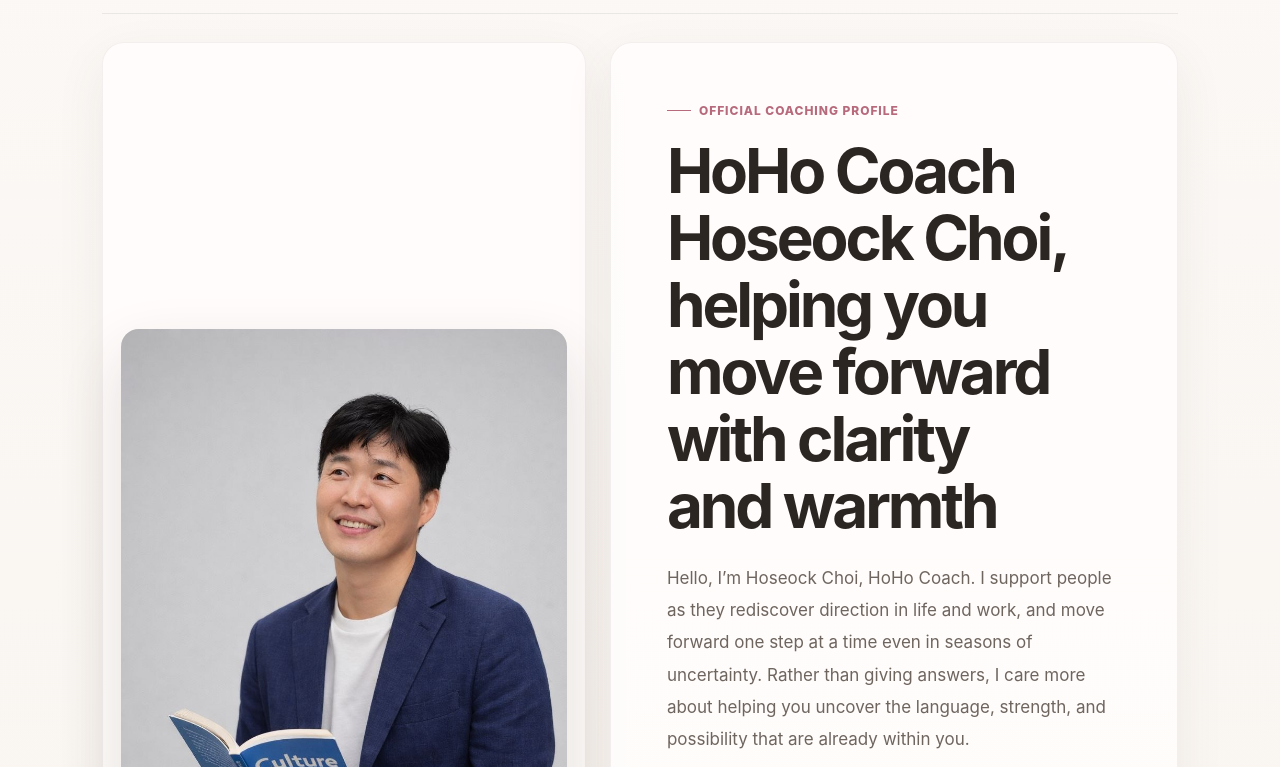
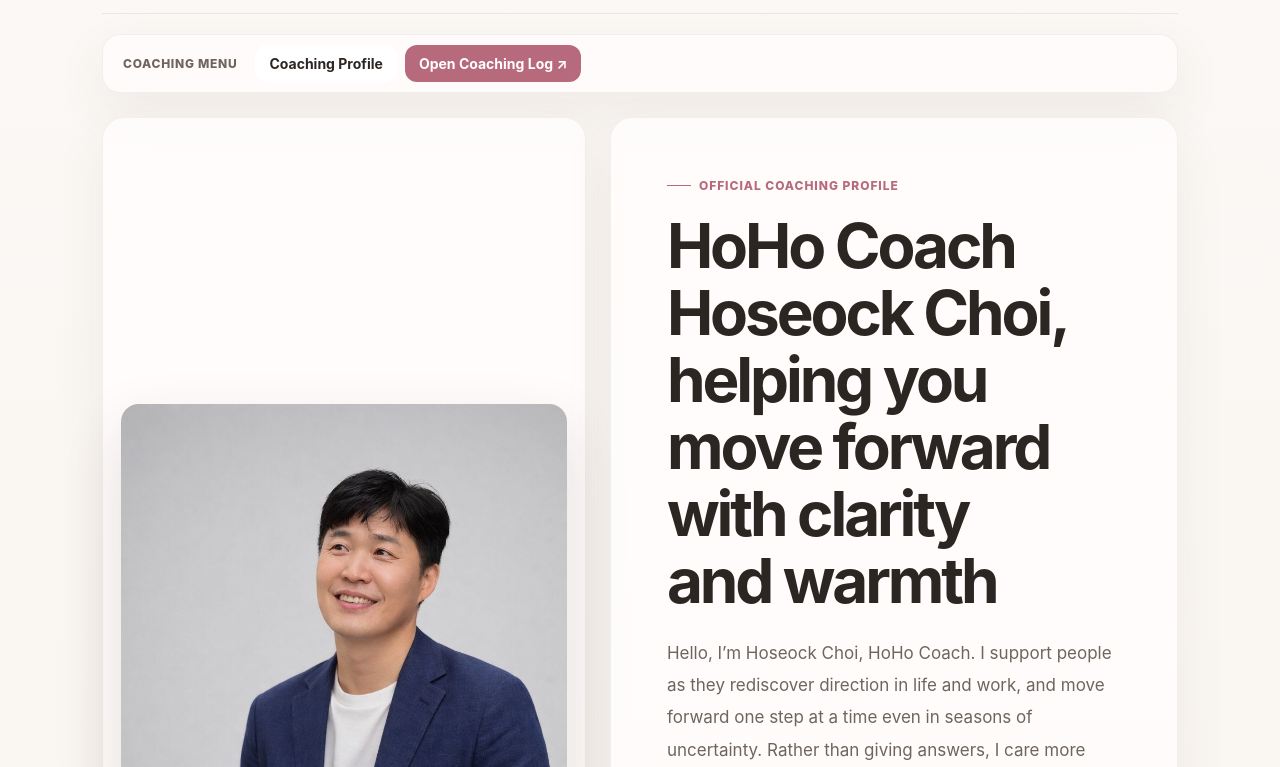
Before and after one commit to seock04/hohocoach, a plain HTML site: page index.html in a window 1280 px wide. Shown: the part 79-846 px from the top of the page. Drawn offline with Linux system fonts and the light colour scheme.

Commit message:
Add coaching log submenu

```diff
--- a/index.html
+++ b/index.html
@@ -38,6 +38,23 @@
     .back:hover, .lang-toggle button:hover { background: rgba(255,255,255,0.6); }
     .lang-toggle { display:flex; gap:6px; }
     .lang-toggle button.active { background: var(--text); color:#fff; }
+    .subnav {
+      display:flex; align-items:center; gap:8px; flex-wrap:wrap; margin:-8px 0 24px;
+      padding:10px; border:1px solid rgba(44,38,35,0.06); border-radius:18px;
+      background:rgba(255,253,252,0.72); box-shadow:var(--shadow);
+    }
+    .subnav-label {
+      padding:8px 10px; color:var(--muted); font-size:12px; font-weight:800;
+      letter-spacing:.06em; text-transform:uppercase;
+    }
+    .subnav a {
+      text-decoration:none; color:var(--muted); padding:10px 14px; border-radius:12px;
+      font-size:14px; font-weight:750; transition:all .2s ease;
+    }
+    .subnav a:hover { color:var(--text); background:rgba(255,255,255,0.9); }
+    .subnav a[aria-current="page"] { color:var(--text); background:#fff; }
+    .subnav .subnav-primary { color:#fff; background:var(--accent); }
+    .subnav .subnav-primary:hover { color:#fff; background:#a95d70; }
 
     .hero { display:grid; grid-template-columns: .92fr 1.08fr; gap:24px; }
     .panel {
@@ -103,6 +120,9 @@
       .wrap { padding: 20px 16px 64px; }
       .hero, .section-grid, .stats { grid-template-columns:1fr; }
       .topbar { flex-direction:column; align-items:flex-start; margin-bottom:22px; }
+      .subnav { margin:-4px 0 18px; }
+      .subnav-label { width:100%; padding-bottom:2px; }
+      .subnav a { flex:1 1 auto; text-align:center; }
       .hero-copy, .section-card { padding:26px 22px; }
       .hero-image { padding:14px; }
       .topbar-right { width:100%; }
@@ -129,6 +149,15 @@
         </div>
       </div>
     </header>
+
+    <nav class="subnav" aria-label="코칭 하위 메뉴">
+      <span class="subnav-label" data-lang="ko">코칭 메뉴</span>
+      <span class="subnav-label" data-lang="en">Coaching Menu</span>
+      <a href="./" aria-current="page" data-lang="ko">코칭 프로필</a>
+      <a href="./" aria-current="page" data-lang="en">Coaching Profile</a>
+      <a class="subnav-primary" href="https://coaching-log-gray.vercel.app/" target="_blank" rel="noreferrer" data-lang="ko">코칭 일지 작성 ↗</a>
+      <a class="subnav-primary" href="https://coaching-log-gray.vercel.app/" target="_blank" rel="noreferrer" data-lang="en">Open Coaching Log ↗</a>
+    </nav>
 
     <section class="hero">
       <div class="panel hero-image">
```
Also changed, not shown: 1 other file.
